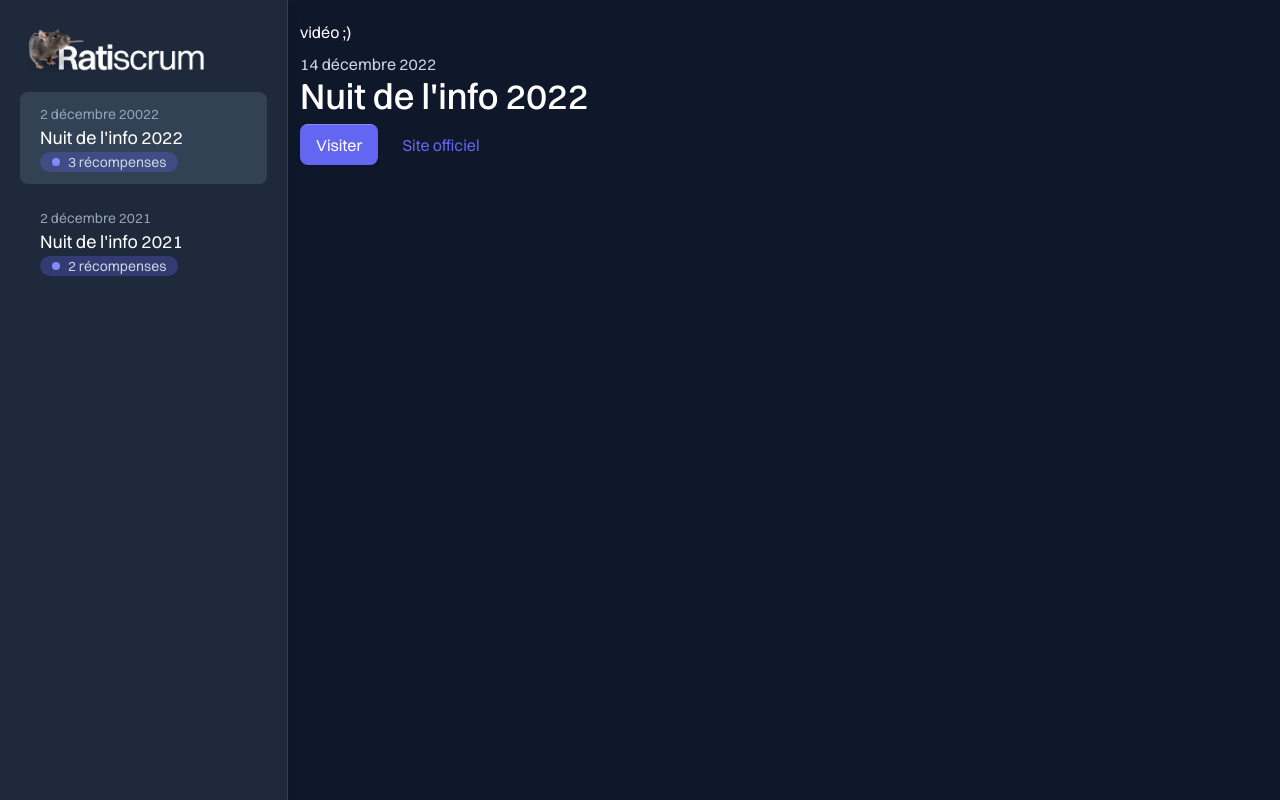
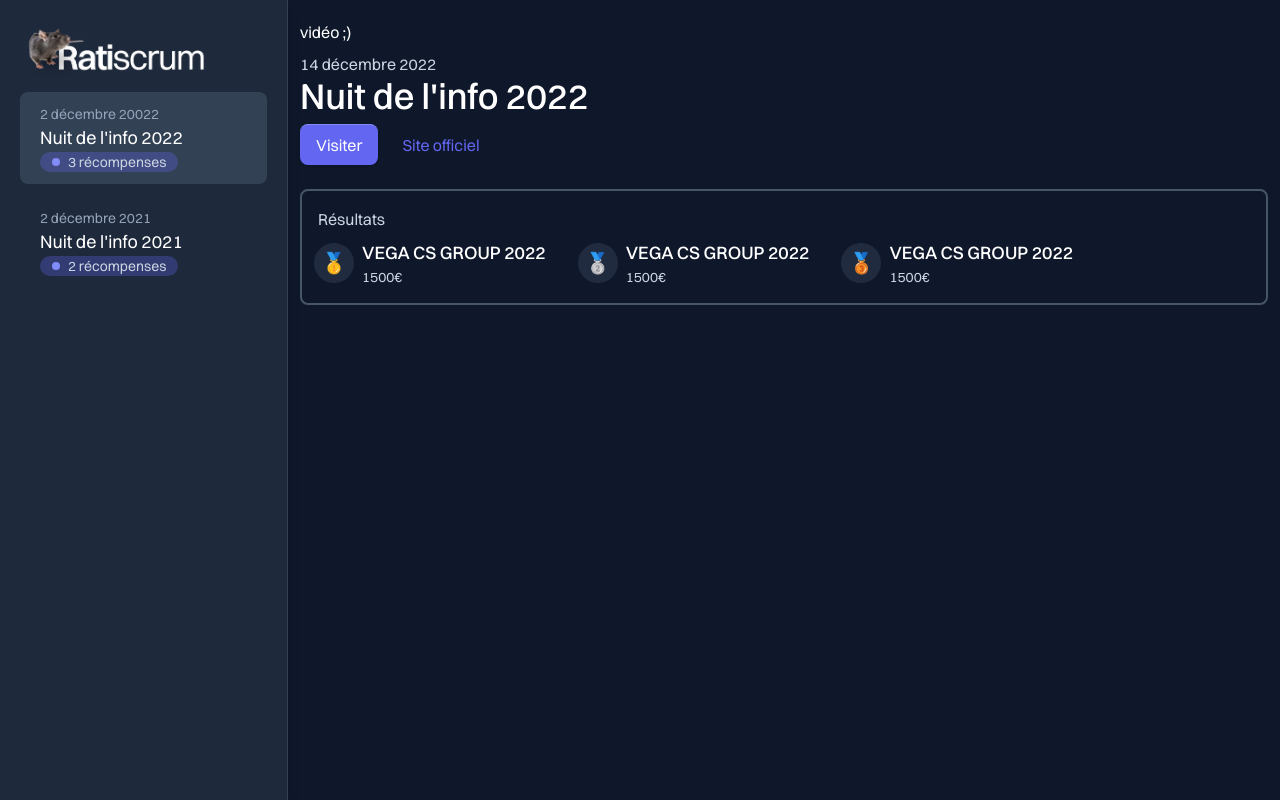
Before and after one commit to FranckG28/ratiscrum, a Next.js app: page / in a window 1280 px wide. Built offline with nearby package versions, Linux system fonts and the light colour scheme.

Commit message:
Price ranking added

```diff
--- a/src/app/page.tsx
+++ b/src/app/page.tsx
@@ -1,19 +1,43 @@
 import Button from "@/components/button";
+import Price from "@/components/price";
 
 export default function Home() {
   return (
-    <div className='flex flex-col gap-2 py-5'>
+    <div className="flex flex-col gap-2 py-5">
       <h1 className="text-white">vidéo ;)</h1>
 
       <div className="flex flex-col">
         <p className="text-slate-300">14 décembre 2022</p>
         <h1 className="text-4xl text-white font-medium">Nuit de l'info 2022</h1>
         <div className="flex items-center gap-2 py-2">
-          <Button style="primary" href="/">Visiter</Button>
-          <Button style="flat" href="/">Site officiel</Button>
+          <Button style="primary" href="/">
+            Visiter
+          </Button>
+          <Button style="flat" href="/">
+            Site officiel
+          </Button>
+        </div>
+        <div className="flex mt-4 rounded-lg flex-col border-2 border-slate-600 gap-2 py-4">
+          <p className="text-slate-300 m-4 my-0">Résultats</p>
+          <div className="flex flex-wrap gap-2 gap-y-4">
+            <Price
+              rank={1}
+              title="VEGA CS GROUP 2022"
+              description="1500€"
+            ></Price>
+            <Price
+              rank={2}
+              title="VEGA CS GROUP 2022"
+              description="1500€"
+            ></Price>
+            <Price
+              rank={3}
+              title="VEGA CS GROUP 2022"
+              description="1500€"
+            ></Price>
+          </div>
         </div>
       </div>
-
     </div>
-  )
+  );
 }
--- /dev/null
+++ b/src/components/price.tsx
@@ -0,0 +1,21 @@
+export const emoji: string[] = ["🥇", "🥈", "🥉"];
+
+export default function Price({ rank, title, description }: PriceProps) {
+  return (
+    <div className="flex gap-2 items-center px-3 w-fit">
+      <div className="flex items-center justify-center w-10 h-10 rounded-full bg-slate-700/50">
+        <p className="text-white text-xl font-medium">{emoji[rank - 1]}</p>
+      </div>
+      <div className="flex flex-col">
+        <p className="text-white text-lg font-medium">{title}</p>
+        {description && <p className="text-slate-300 text-sm">{description}</p>}
+      </div>
+    </div>
+  );
+}
+
+export interface PriceProps {
+  rank: 1 | 2 | 3;
+  title: string;
+  description?: string;
+}
```
